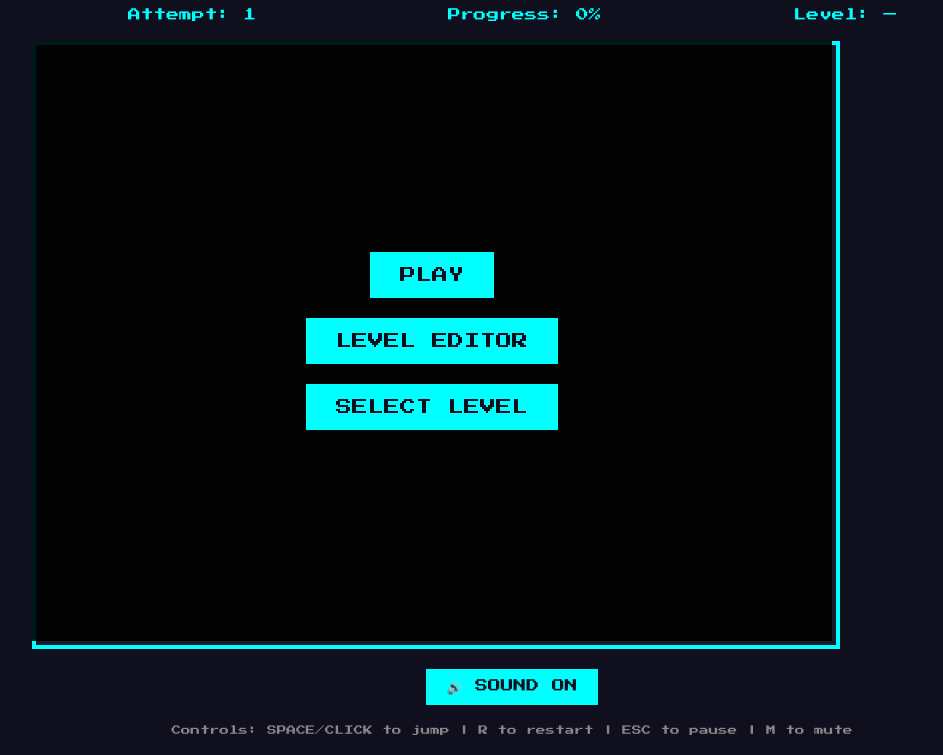
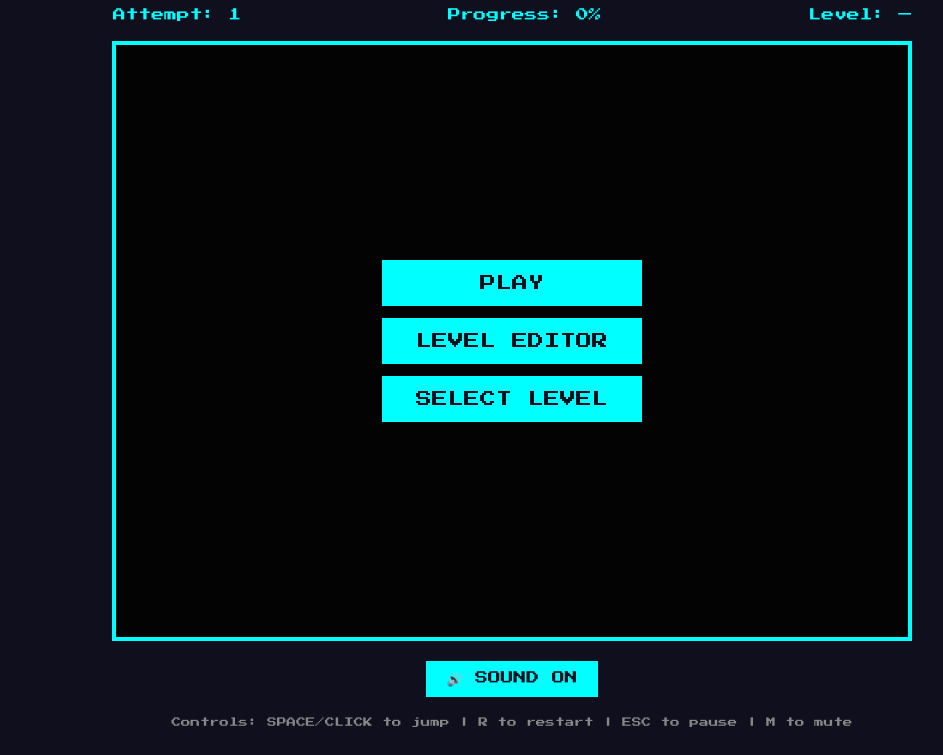
Before and after one commit to travismetcalf/rhythm-runner, a website with bundled scripts: page index.html in a window 1280 px wide. Shown: the part 54-809 px from the top of the page, without its empty margins (128-1071 px from the left). Built offline with nearby package versions, Linux system fonts and the light colour scheme.

Commit message:
UI Enhancements
CSS updates to allow the UI to scale to the browser's viewport size.

```diff
--- a/index.html
+++ b/index.html
@@ -20,7 +20,16 @@
         </header>
 
         <main>
-            <canvas id="game-canvas"></canvas>
+            <div id="game-container">
+                <canvas id="game-canvas"></canvas>
+
+                <!-- Menu overlay -->
+                <div id="menu-overlay">
+                    <button id="play-btn">Play</button>
+                    <button id="editor-btn">Level Editor</button>
+                    <button id="levels-btn">Select Level</button>
+                </div>
+            </div>
 
             <!-- Editor sidebar (hidden by default) -->
             <aside id="editor-panel" class="hidden">
@@ -32,13 +41,6 @@
                     <button id="import-btn">📁 Import</button>
                 </div>
             </aside>
-
-            <!-- Menu overlay -->
-            <div id="menu-overlay">
-                <button id="play-btn">Play</button>
-                <button id="editor-btn">Level Editor</button>
-                <button id="levels-btn">Select Level</button>
-            </div>
         </main>
 
         <footer>
--- a/styles.css
+++ b/styles.css
@@ -14,50 +14,66 @@ body {
     color: #00ffff;
     display: flex;
     justify-content: center;
-    align-items: center;
+    align-items: flex-start;
     min-height: 100vh;
+    padding: clamp(8px, 2vw, 20px);
 }
 
 #app {
     width: 100%;
     max-width: 1000px;
-    padding: 20px;
 }
 
 h1 {
     text-align: center;
-    font-size: 2rem;
+    font-size: clamp(0.7rem, 3.5vw, 2rem);
     margin-bottom: 10px;
     text-shadow: 3px 3px 0 #ff00ff;
 }
 
 h2 {
-    font-size: 1rem;
+    font-size: clamp(0.6rem, 1.5vw, 1rem);
     margin-bottom: 15px;
 }
 
 #hud {
     display: flex;
     justify-content: space-around;
-    font-size: 0.8rem;
-    margin-bottom: 20px;
+    flex-wrap: wrap;
+    gap: 5px;
+    font-size: clamp(0.35rem, 1.2vw, 0.8rem);
+    margin-bottom: clamp(10px, 2vw, 20px);
 }
 
 main {
-    position: relative;
     display: flex;
     gap: 20px;
+    justify-content: center;
+    align-items: flex-start;
+}
+
+/* Game container — scales to viewport while locking 4:3 ratio */
+#game-container {
+    position: relative;
+    width: 100%;
+    max-width: 800px;
+    aspect-ratio: 800 / 600;
+    border: 4px solid #00ffff;
+    background: #1a1a2e;
+    flex-shrink: 1;
+    min-width: 0;
 }
 
 #game-canvas {
-    border: 4px solid #00ffff;
-    background: #1a1a2e;
     display: block;
+    width: 100%;
+    height: 100%;
     image-rendering: crisp-edges;
 }
 
 #editor-panel {
     width: 200px;
+    flex-shrink: 0;
     background: #2a2a3e;
     border: 2px solid #00ffff;
     padding: 10px;
@@ -82,22 +98,27 @@ main {
     padding: 10px;
 }
 
+/* Menu overlay fills the game container at any size */
 #menu-overlay {
     position: absolute;
-    top: 0;
-    left: 0;
-    width: 800px;
-    height: 600px;
+    inset: 0;
     background: rgba(0, 0, 0, 0.9);
     display: flex;
     flex-direction: column;
     justify-content: center;
     align-items: center;
-    gap: 20px;
+    gap: clamp(8px, 2%, 20px);
 }
 
 #menu-overlay.hidden {
     display: none;
+}
+
+/* Menu buttons scale with the container */
+#menu-overlay button {
+    font-size: clamp(0.4rem, 1.8vw, 1rem);
+    padding: clamp(8px, 1.5vw, 15px) clamp(12px, 3vw, 30px);
+    width: clamp(120px, 40%, 260px);
 }
 
 button {
@@ -123,17 +144,17 @@ button:active {
 
 footer {
     text-align: center;
-    margin-top: 20px;
+    margin-top: clamp(10px, 2vw, 20px);
 }
 
 footer p {
-    font-size: 0.6rem;
+    font-size: clamp(0.4rem, 1vw, 0.6rem);
     margin-top: 10px;
     color: #888;
 }
 
 footer button {
-    font-size: 0.8rem;
+    font-size: clamp(0.5rem, 1.5vw, 0.8rem);
     padding: 10px 20px;
     margin-bottom: 10px;
 }
```
